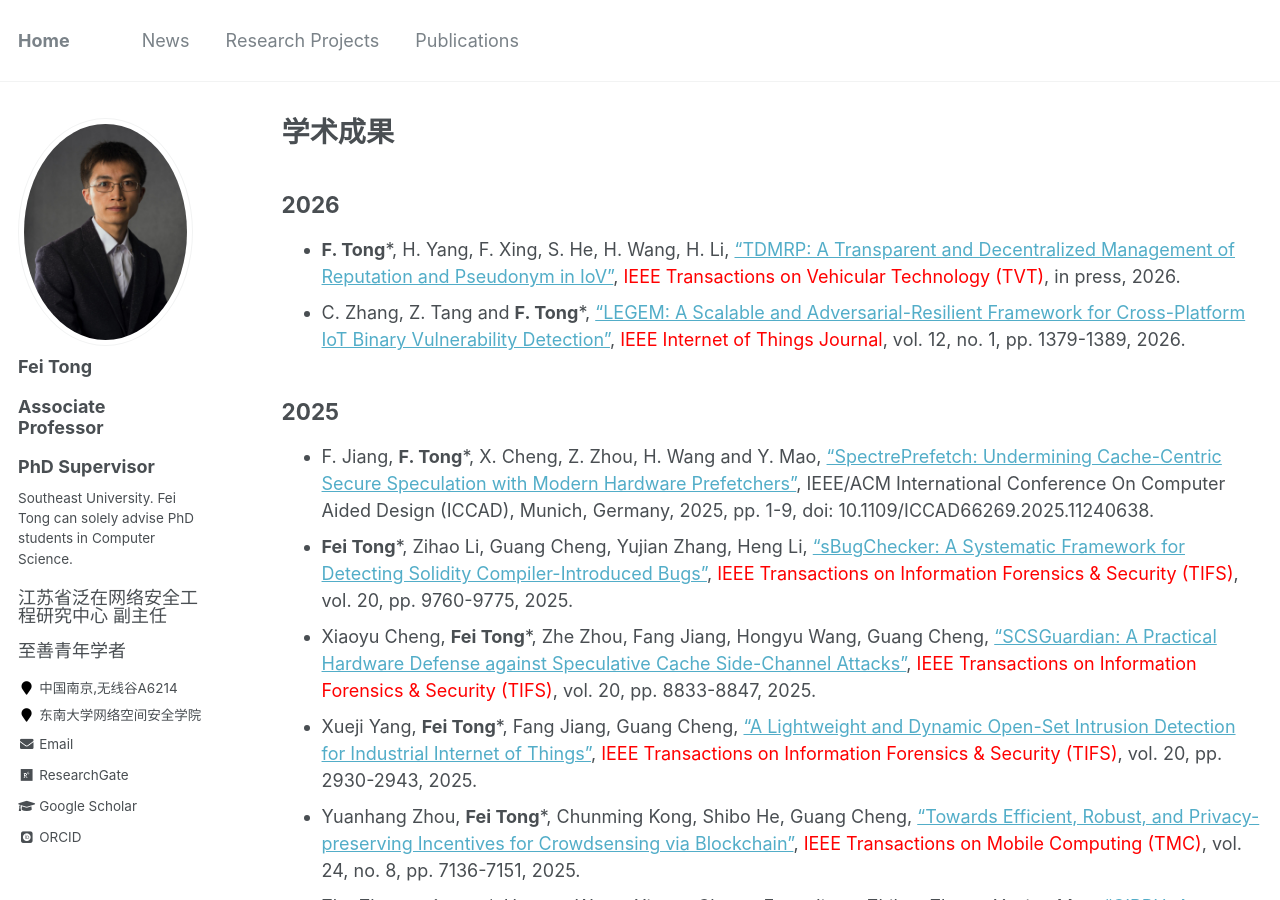
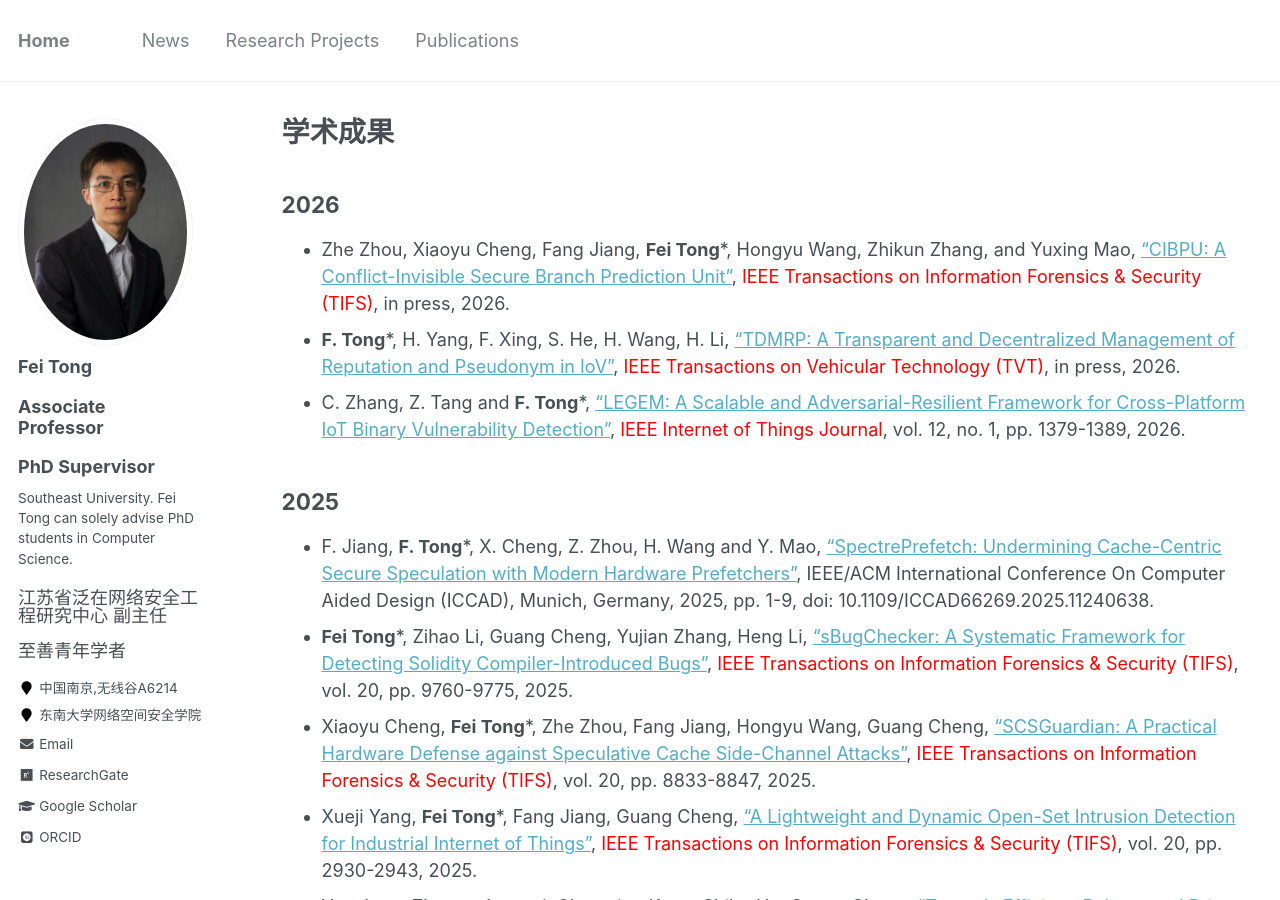
Before and after one commit to fei-tong/fei-tong.github.io, a Jekyll site: the page built from _pages/publications.md, in a window 1280 px wide and 900 px high. Built offline with Jekyll 4.4.1, drawn with Linux system fonts in a browser that asks for light colours; some web fonts are replaced.

Commit message:
Update publications.md

```diff
--- a/_pages/publications.md
+++ b/_pages/publications.md
@@ -12,6 +12,7 @@ author_profile: true
 
 ## 2026
 
+- Zhe Zhou, Xiaoyu Cheng, Fang Jiang, **Fei Tong***, Hongyu Wang, Zhikun Zhang, and Yuxing Mao, ["CIBPU: A Conflict-Invisible Secure Branch Prediction Unit"](), <font color="red">IEEE Transactions on Information Forensics & Security (TIFS)</font>, in press, 2026.
 - **F. Tong***, H. Yang, F. Xing, S. He, H. Wang, H. Li, ["TDMRP: A Transparent and Decentralized Management of Reputation and Pseudonym in IoV"](https://ieeexplore.ieee.org/document/11397832), <font color="red">IEEE Transactions on Vehicular Technology (TVT)</font>, in press, 2026.
 - C. Zhang, Z. Tang and **F. Tong***, ["LEGEM: A Scalable and Adversarial-Resilient Framework for Cross-Platform IoT Binary Vulnerability Detection"](https://ieeexplore.ieee.org/document/11235936), <font color="red">IEEE Internet of Things Journal</font>, vol. 12, no. 1, pp. 1379-1389, 2026.
 
```
